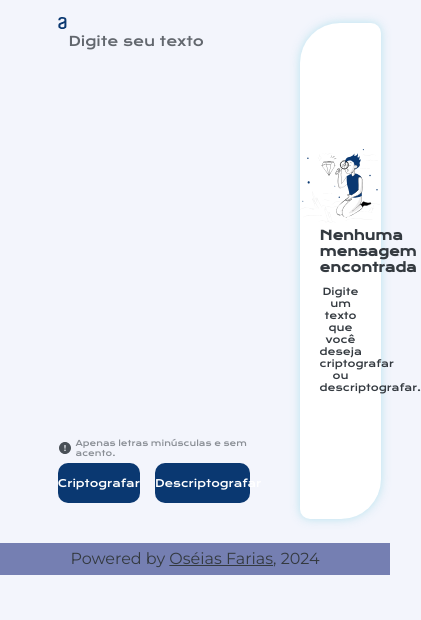
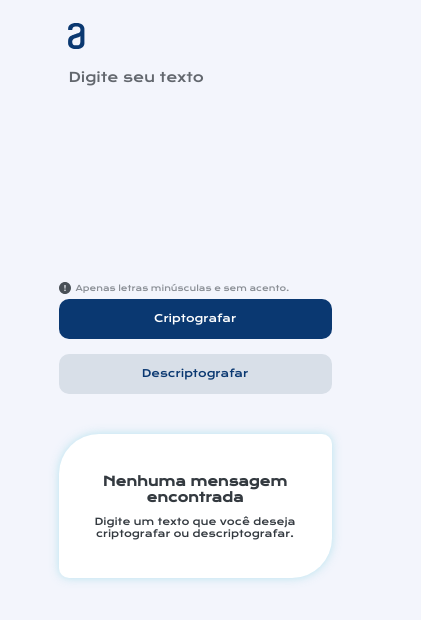
Before and after one commit to Oseiasdfarias/one_oracle_next_education, a plain HTML site: page 01_one_fase_selecao_t6/02_iniciante_em_programacao_t6_one/challenges_decodificador/index.html in a window 390 px wide. Shown: the whole page, 421 px wide, since content can reach past the window. Drawn offline with nearby package versions, Linux system fonts and the light colour scheme.

Commit message:
atualizado .gitignore e add novas funcionalidades ao projeto decodificador

```diff
--- a/01_one_fase_selecao_t6/02_iniciante_em_programacao_t6_one/c03_curos_HTML_e_CSS_JS/style/style.css
+++ b/01_one_fase_selecao_t6/02_iniciante_em_programacao_t6_one/c03_curos_HTML_e_CSS_JS/style/style.css
@@ -168,10 +168,10 @@ body {
     font-family: var(--fonte--secundaria);
 }
 
+
 @media (max-width: 1200px) {
     .cabecalho {
         padding: 5%;
-
     }
     .cabecalho__menu {
         justify-content: center;
--- a/01_one_fase_selecao_t6/02_iniciante_em_programacao_t6_one/challenges_decodificador/css/style.css
+++ b/01_one_fase_selecao_t6/02_iniciante_em_programacao_t6_one/challenges_decodificador/css/style.css
@@ -34,7 +34,7 @@ body {
     padding: 6% 15%;
     display: flex;
     justify-content: space-between;
-    gap: 50px;
+    gap: 80px;
 }
 
 .estrutura__secundaria__1 {
@@ -60,6 +60,7 @@ body {
     padding: 10px;
     resize: none;
     border: none;
+    color: var(--cor--azul);
     background-color: var(--cor--primaria);
     font-family: var(--fonte--primaria);
     font-weight: 400;
@@ -123,6 +124,22 @@ body {
     -webkit-text-fill-color: #dbdbdb;
 }
 
+.estrutura__secundaria__1__btn__dec {
+    width: 50%;
+    height: 40px;
+    font-size: 0.65rem;
+    font-weight: 400;
+    font-family: var(--fonte--primaria);
+    border: none;
+    border-radius: 10px;
+    background-color: #D8DFE8;
+    color: var(--cor--azul);
+}
+
+.estrutura__secundaria__1__btn__dec:hover {
+    background-color: #c1c6cd;
+}
+
 .estrutura__secundaria__2 {
     width: 30%;
     height: 31rem;
@@ -149,11 +166,17 @@ body {
     transition: all 0.5s linear;
 }
 
+.div_logo_textarea {
+    display: flex;
+    flex-direction: column;
+    justify-content: space-between;
+    gap: 10px;
+}
+
 .img_logo {
-    width: 8%;
-    right: 80%;
-    top: 2%;
-    position:absolute;
+    width: 15%;
+    margin-left: -14px;
+    margin-top: -25px;
 }
 
 .estrutura__secundaria__2__h2{
@@ -161,6 +184,7 @@ body {
     font-family: var(--fonte--primaria);
     font-size: 0.8rem;
     padding: 0 20px;
+    color: var(--cor--azul);
     -webkit-text-fill-color: var(--cor--texto);
 }
 
@@ -170,6 +194,7 @@ body {
     margin-top: 10px;
     font-family: var(--fonte--primaria);
     font-size: 0.6rem;
+    color: var(--cor--azul);
     -webkit-text-fill-color: var(--cor--texto);
 }
 
@@ -199,6 +224,10 @@ body {
     color: var(--cor--azul);
 }
 
+.estrutura__secundaria__div__2__div_oculta__btn:hover {
+    background-color: #d9dadc;
+}
+
 .estrutura__secundaria__div__2__mostrar {
     text-align: left;
     padding: 20px 20px;
@@ -207,6 +236,7 @@ body {
     font-size: 0.6rem;
     font-weight: 400;
     -webkit-text-fill-color: var(--cor--texto);
+    color: var(--cor--azul);
 }
 
 .rodape {
@@ -219,3 +249,54 @@ body {
     -webkit-text-fill-color: var(--cor--texto);
 
 }
+
+
+/* Responsividade */
+
+@media (max-width: 1000px) {
+    .estrutura__principal {
+        flex-direction: column;
+    }
+    .estrutura__secundaria__1 {
+        width: auto;
+    }
+    .estrutura__secundaria__2 {
+        width: auto;
+        height: 9rem;
+    }
+    .imagem_ilustracao {
+        display: none;
+    }
+    .img_logo {
+        width: 63px;
+        margin-left: -14px;
+        margin-top: 0;
+    }
+    .estrutura__secundaria__div__2__div_oculta__btn {
+        width: 90%;
+    }
+    .estrutura__secundaria__1__textarea {
+        height: 15rem;
+    }
+}
+
+@media (max-width: 555px) {
+    .estrutura__principal {
+        flex-direction: column;
+        gap: 40px;
+    }
+
+    .estrutura__secundaria__1__div__btn {
+        flex-direction: column;
+        width: 100%;
+    }
+    .estrutura__secundaria__1__btn {
+        width: 100%;
+    }
+    .estrutura__secundaria__1__btn__dec {
+        width: 100%;
+    }
+    .estrutura__secundaria__1__textarea {
+        height: 13rem;
+    }
+}
--- a/01_one_fase_selecao_t6/02_iniciante_em_programacao_t6_one/challenges_decodificador/index.html
+++ b/01_one_fase_selecao_t6/02_iniciante_em_programacao_t6_one/challenges_decodificador/index.html
@@ -11,8 +11,11 @@
     <main class="estrutura__principal">
         <section class="estrutura__secundaria__1">
             <section  class="estrutura__secundaria__1__sub" >
-            <img class="img_logo" src="img/Logo.svg" alt="">
-            <textarea placeholder="Digite seu texto" class="estrutura__secundaria__1__textarea" id="textarea_conteudo"></textarea>
+            <section class="div_logo_textarea">
+                <img class="img_logo" src="img/Logo.svg" alt="">
+                <textarea placeholder="Digite seu texto" class="estrutura__secundaria__1__textarea" id="textarea_conteudo"></textarea>
+            </section>
+
             <div class="estrutura__secundaria__1__div__pb">
                 <div class="alerta">
                     <img class="alerta__img" src="img/bi_exclamation-circle-fill.svg"  alt="">
@@ -20,7 +23,7 @@
                 </div>
                 <div class="estrutura__secundaria__1__div__btn">
                     <button class="estrutura__secundaria__1__btn" onclick="criotografarTexto()">Criptografar</button>
-                    <button class="estrutura__secundaria__1__btn" onclick="descriotografarTexto()">Descriptografar</button>
+                    <button class="estrutura__secundaria__1__btn__dec" onclick="descriotografarTexto()">Descriptografar</button>
                 </div>
             </div>
         </section>
@@ -41,7 +44,6 @@
             </div>
         </section>
     </main>
-    <footer class="rodape">Powered by <a href="https://www.linkedin.com/in/oseiasfarias/">Oséias Farias</a>, 2024 </footer>
     <script src="js/backend.js"></script>
 </body>
 </html>
```
Also changed, not shown: 1 other file.
